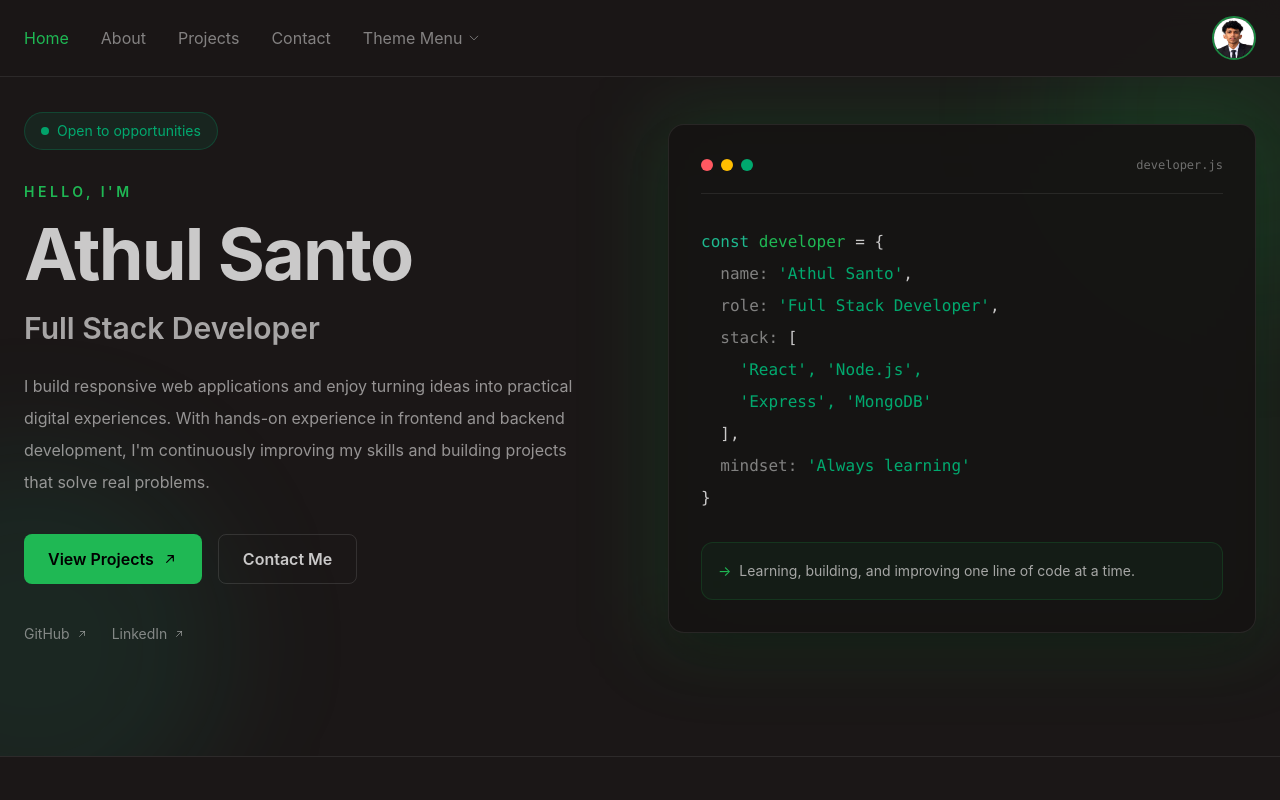
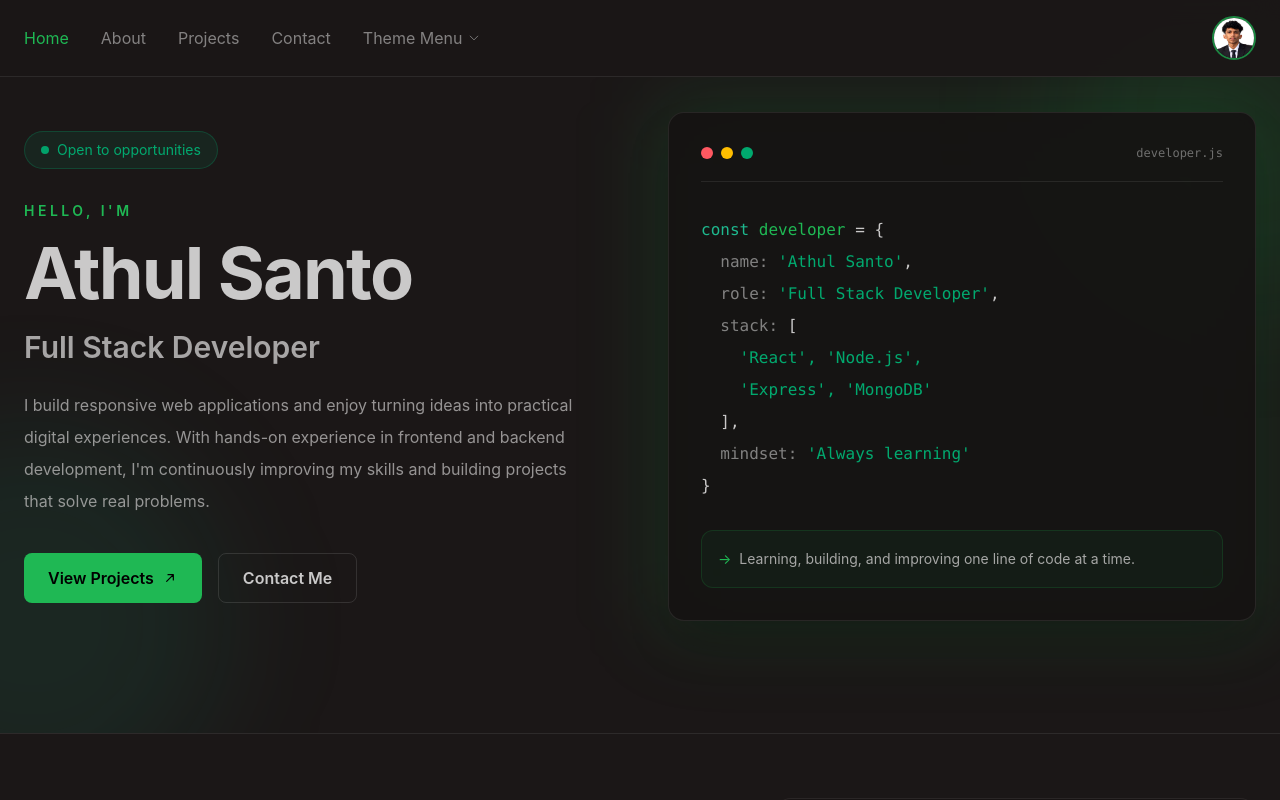
Before and after one commit to Athul-santo/Portfolio, a React (Vite) app in the folder fronetend/: page / in a window 1280 px wide. Shown: the top 800 px of the page. Built offline with nearby package versions, Linux system fonts and the light colour scheme.

Commit message:
Update hero and contact sections

```diff
--- a/fronetend/src/components/Contact.jsx
+++ b/fronetend/src/components/Contact.jsx
@@ -94,10 +94,6 @@ function Contact() {
               <ArrowUpRightIcon className="h-4 w-4" />
             </a>
 
-            <div className="mt-8 flex items-center gap-2 text-sm text-success">
-              <span className="h-2 w-2 animate-pulse rounded-full bg-success" />
-              Open to opportunities
-            </div>
           </div>
 
           <div className="lg:col-span-7">
--- a/fronetend/src/components/Hero.jsx
+++ b/fronetend/src/components/Hero.jsx
@@ -132,29 +132,6 @@ function Hero() {
               Contact Me
             </a>
           </div>
-
-          {/* Social links */}
-          <div className="mt-10 flex gap-6 text-sm text-base-content/60">
-            <a
-              href={GITHUB_URL}
-              target="_blank"
-              rel="noopener noreferrer"
-              className="inline-flex items-center gap-1.5 transition hover:text-primary"
-            >
-              GitHub
-              <ArrowUpRightIcon className="h-3 w-3" />
-            </a>
-
-            <a
-              href={LINKEDIN_URL}
-              target="_blank"
-              rel="noopener noreferrer"
-              className="inline-flex items-center gap-1.5 transition hover:text-primary"
-            >
-              LinkedIn
-              <ArrowUpRightIcon className="h-3 w-3" />
-            </a>
-          </div>
         </div>
 
         {/* Developer code card */}
@@ -173,7 +150,7 @@ function Hero() {
             </div>
 
             {/* Code content */}
-            <div className="min-h-[288px] overflow-x-auto font-mono text-sm leading-8 sm:text-base">
+            <div className="min-h-288px overflow-x-auto font-mono text-sm leading-8 sm:text-base">
               {codeLines.map((line, lineIndex) => {
                 const lineStart = lineOffsets[lineIndex]
                 const lineLength = getLineLength(line)
```
